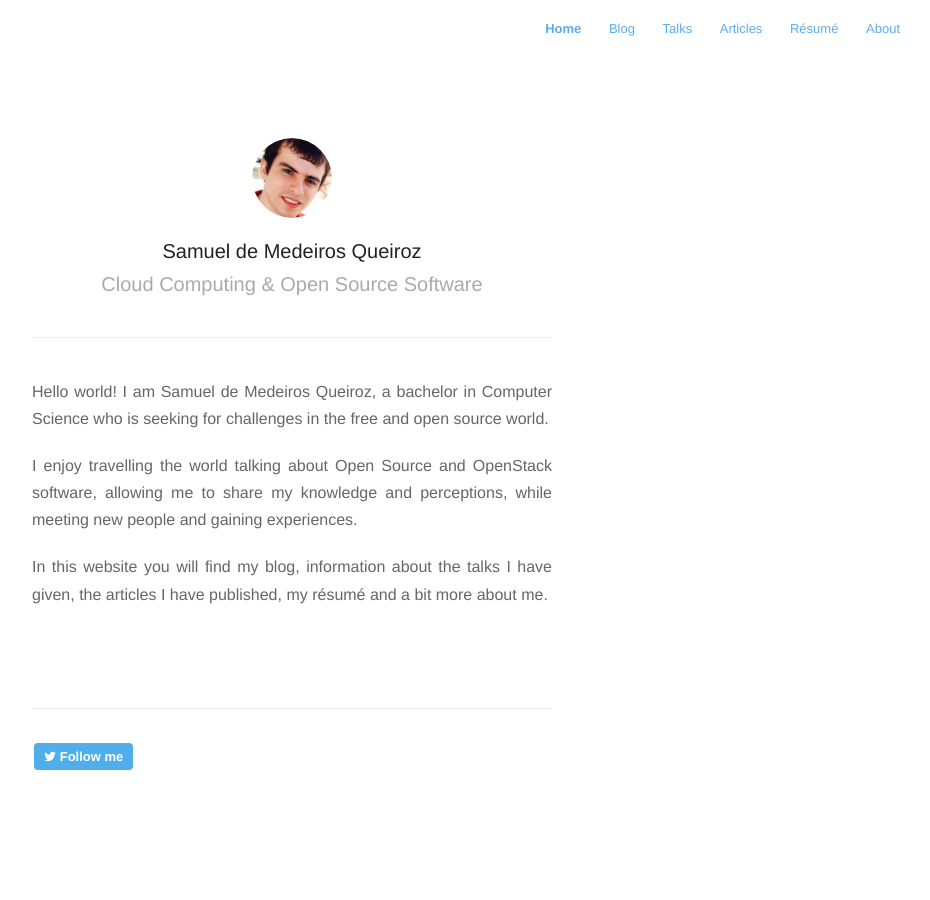
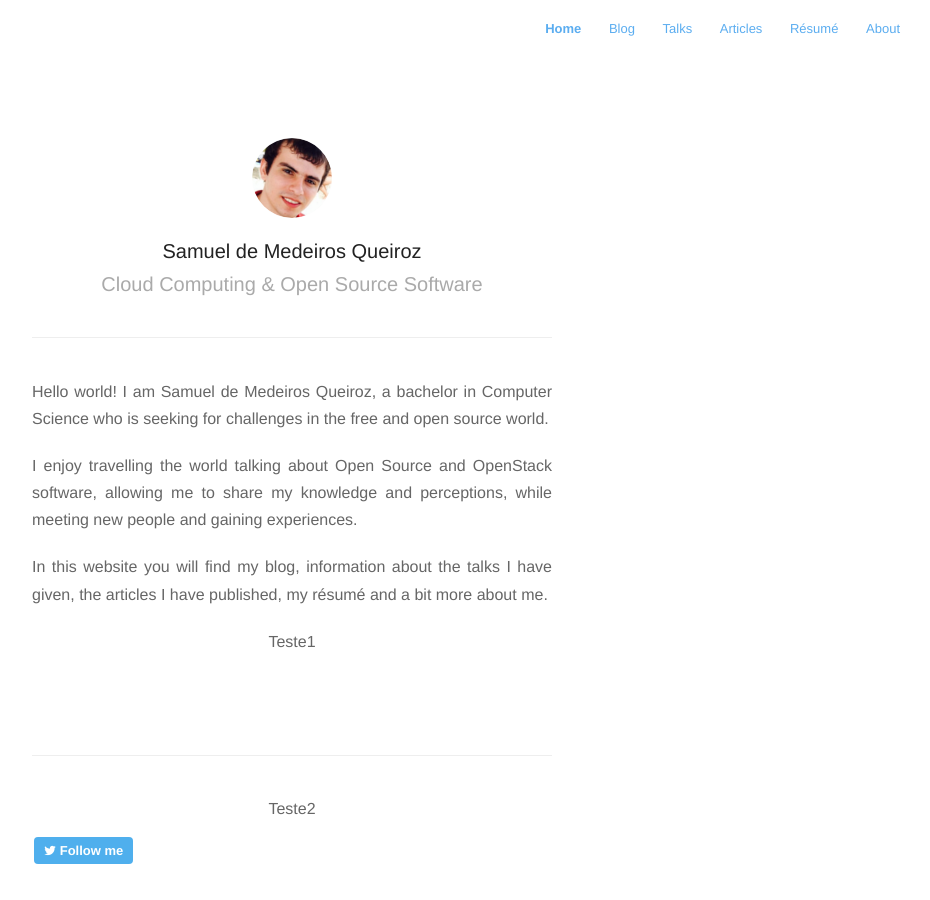
Before and after one commit to samueldmq/samueldmq-old-website, a Jekyll site: the page built from index.html, in a window 1280 px wide. Shown: the whole page, without its empty margins (348-1278 px from the left). Built offline with Jekyll 4.4.1, drawn with Linux system fonts in a browser that asks for light colours; nearby versions of some CDN libraries; the list of posts is cut into pages by our own code.

Commit message:
Test for alignment

```diff
--- a/_includes/footer.html
+++ b/_includes/footer.html
@@ -1,3 +1,5 @@
+<p align="center">Teste1</p>
 <footer id="footer">
+    <p align="center">Teste2</p>
     <a class="twitter" href="https://twitter.com/samueldmq_"><span class="icon-twitter"> Follow me</span></a>
 </footer>
```
